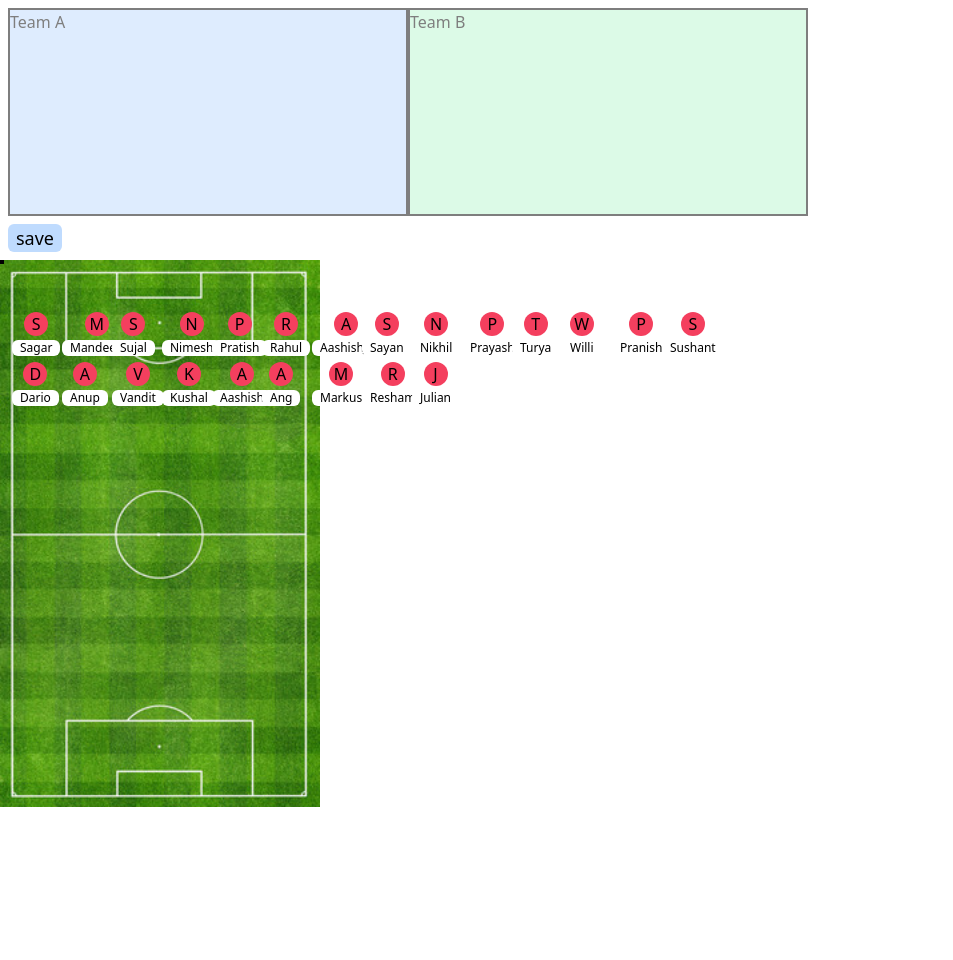
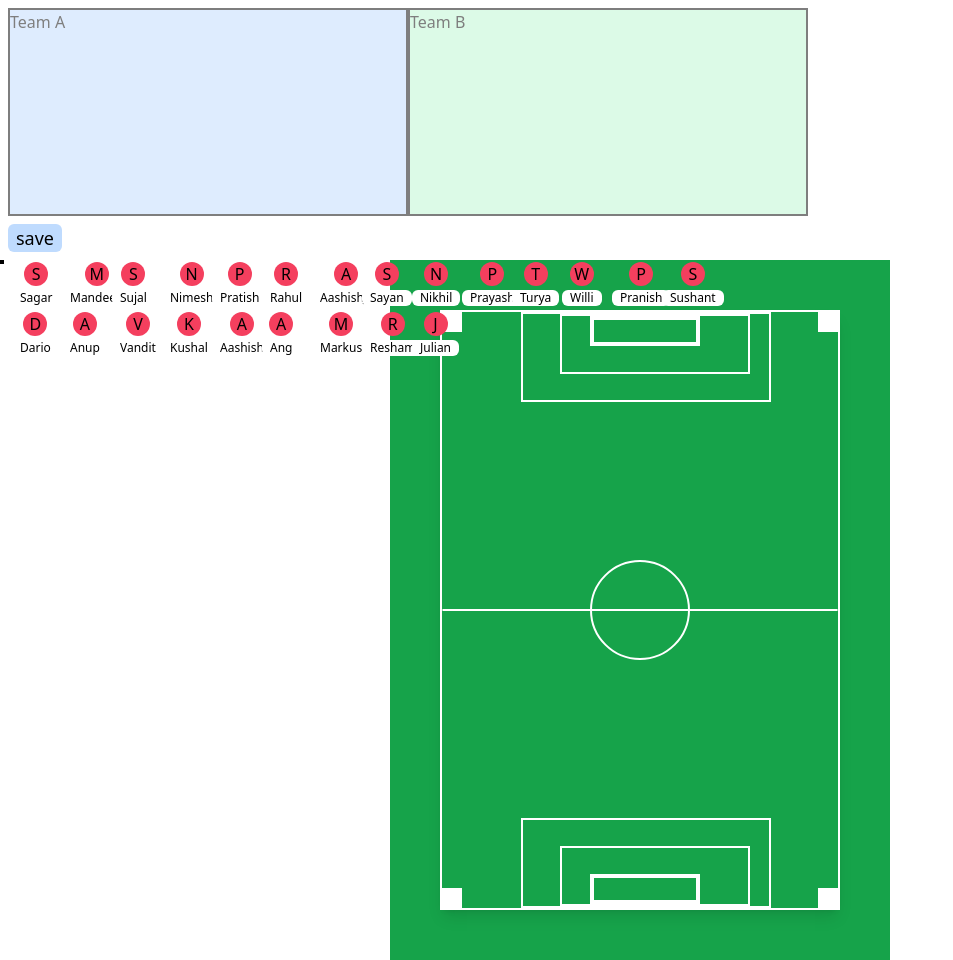
Before and after one commit to sushantmoktan/playerCanvas, a plain HTML site: page index.html in a window 1280 px wide. Shown: the whole page, without its empty margins (0-953 px from the left). Before the commit the page ends 808 px from the top, so only its background shows below. Drawn offline with nearby package versions, Linux system fonts and the light colour scheme.

Commit message:
Fix screen size optimized for ipad

```diff
--- a/index.html
+++ b/index.html
@@ -8,6 +8,13 @@
     <title>Document</title>
     <script src="https://cdn.tailwindcss.com"></script>
     <style>
+        body {
+            overflow: hidden;
+            /* Prevents scrolling */
+            overscroll-behavior-y: none;
+            /* Prevents bounce effect on touch devices */
+        }
+
         #field {
             position: relative;
             border: 2px solid black;
@@ -28,8 +35,9 @@
 
     <!-- Football field layout -->
 
-    <div class="w-full mx-auto">
-        <div class="h-screen ">
+    <div class="w-full mx-auto select-none">
+        <div class="h-screen overscroll-none">
+            <div>
                 <div class="flex flex-row  m-2">
                     <!-- Team A Area -->
                     <div class="w-[400px] h-52 border-2 border-black opacity-50 bg-blue-200 relative">
@@ -43,8 +51,53 @@
                 </div>
                 <div id="save" class="bg-blue-200 px-2 w-fit rounded-md text-lg cursor-pointer m-2">save</div>
                 <div id="editTeam" class="bg-blue-200 px-2 w-fit rounded-md text-lg cursor-pointer m-2">Edit Team</div>
-            <div class="relative flex-1">
-                <img class="w-80" src="./240_F_305775190_pfhJSdSpTjYG1cERgWb4wLLrQQPco1fU.jpg" alt="">
+            </div>
+            <div class="relative flex-1 ">
+                <div class="w-[500px] h-[700px] bg-green-600 mx-auto flex justify-center items-center">
+                    <div class="w-[400px] h-[600px] relative border-2 border-white shadow-lg overflow-hidden">
+
+                        <!-- Grass pattern -->
+                        <div class="absolute w-full h-full bg-green-600 bg-radial bg-repeat pattern-1"></div>
+
+                        <!-- Center circle -->
+                        <div
+                            class="w-[100px] h-[100px] border-2 border-white rounded-full absolute top-[50%] left-[50%] transform translate-x-[-50%] translate-y-[-50%]">
+                        </div>
+                        <!-- Center mid line -->
+                        <div
+                            class=" w-full border border-white rounded-full absolute top-[50%] left-[50%] transform translate-x-[-50%] translate-y-[-50%]">
+                        </div>
+
+                        <!-- Goals -->
+                        <div
+                            class="h-[90px] w-[250px] absolute left-[20%] top-0 border-2 border-b-1 border-white bg-transparent">
+                            <div
+                                class="h-[60px] w-[190px] absolute left-[15%] top-0 border-2 border-b-none border-white bg-transparent">
+                                <div
+                                    class="h-[30px] w-[110px] absolute left-[15%] top-0 border-4 border-b-none border-white bg-transparent">
+
+                                </div>
+                            </div>
+                        </div>
+                        <div
+                            class="h-[90px] w-[250px] absolute left-[20%] bottom-0 border-2 border-b-1 border-white bg-transparent">
+                            <div
+                                class="h-[60px] w-[190px] absolute left-[15%] bottom-0 border-2 border-b-none border-white bg-transparent">
+                                <div
+                                    class="h-[30px] w-[110px] absolute left-[15%] bottom-0 border-4 border-b-none border-white bg-transparent">
+
+                                </div>
+                            </div>
+                        </div>
+
+
+                        <!-- Corner areas -->
+                        <div class="w-[20px] h-[20px] bg-white absolute top-0 left-0 "></div>
+                        <div class="w-[20px] h-[20px] bg-white absolute top-0 right-0"></div>
+                        <div class="w-[20px] h-[20px] bg-white absolute bottom-0 left-0"></div>
+                        <div class="w-[20px] h-[20px] bg-white absolute bottom-0 right-0"></div>
+                    </div>
+                </div>
                 <div class="absolute top-0 h-full ">
                     <div id="field"></div>
                 </div>
@@ -79,6 +132,7 @@
 
         // Event listener for "Edit Team" button
         editTeamButton.addEventListener('click', () => {
+            lockBackground = false;
             // Hide "Edit Team" button
             editTeamButton.style.display = 'none';
             // Show "Save" button
@@ -98,7 +152,7 @@
             playerPositions.length = 0;
             field.innerHTML = '';
             initialX = 10;
-            initialY = 50;
+            initialY = 0;
             // Create new players
             players.forEach(name => {
 
```
Lines whose indentation alone changed are shown as unchanged.
